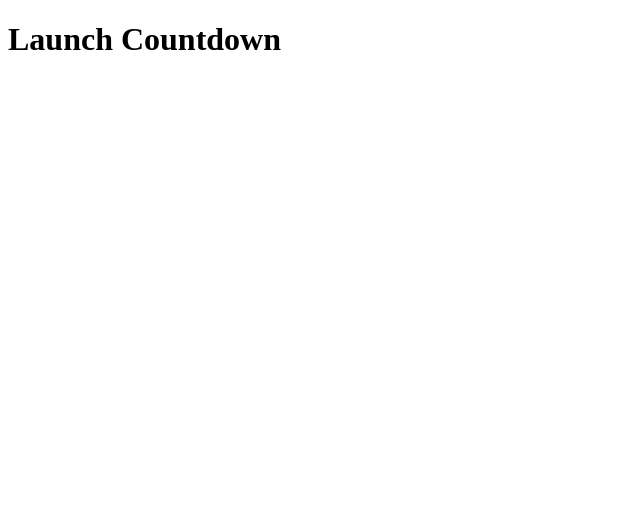
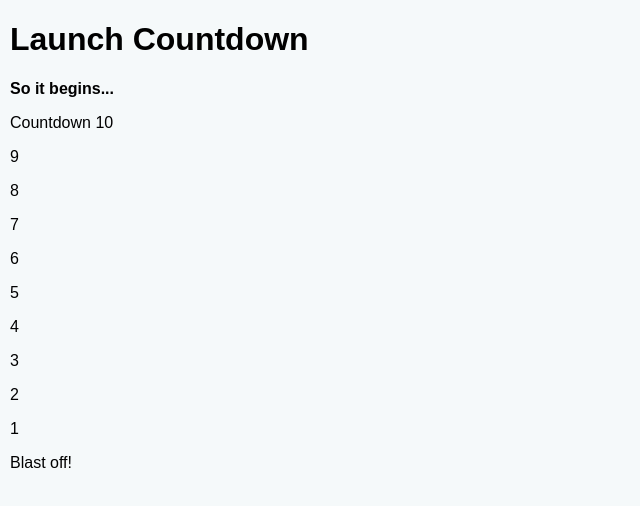
Before and after one commit to preto-phil/JS-practice, a plain HTML site: page loops/ac1.html in a window 1280 px wide. Shown: the whole page, without its empty margins (0-640 px from the left). Drawn offline with Linux system fonts and the light colour scheme.

Commit message:
Great success: Launch Countdown completed

```diff
--- a/loops/ac1.html
+++ b/loops/ac1.html
@@ -5,9 +5,33 @@
     <meta http-equiv="X-UA-Compatible" content="IE=edge">
     <meta name="viewport" content="width=device-width, initial-scale=1.0">
     <title>Launch Countdown</title>
+    <style>
+        html {
+            font-family: sans-serif;
+        }
+
+        h2 {
+            font-size: 16px;
+        }
+
+        .a11y-label {
+            margin: 0;
+            text-align: right;
+            font-size: 0.7rem;
+            width: 98%;
+        }
+
+        body {
+            margin: 10px;
+            background: #f5f9fa;
+        }
+    </style>
 </head>
 <body>
     <h1>Launch Countdown</h1>
+    <h2>So it begins...</h2>
+    <div class="output"></div>
+
     <script src="./ac1.js"></script>
 </body>
 </html>
--- a/loops/ac1.js
+++ b/loops/ac1.js
@@ -1 +1,19 @@
 //// Launch Countdown
+
+const output = document.querySelector('.output');
+
+for (let i = 10; i >= 0; i--) {
+    if (i === 10) {
+        const para = document.createElement('p');
+        output.appendChild(para);
+        para.textContent = `Countdown ${i}`;
+    } else if (i < 10 && i > 0) {
+        const para = document.createElement('p');
+        output.appendChild(para);
+        para.textContent = `${i}`;
+    } else {
+        const para = document.createElement('p');
+        output.appendChild(para);
+        para.textContent = 'Blast off!';
+    }
+}
```
